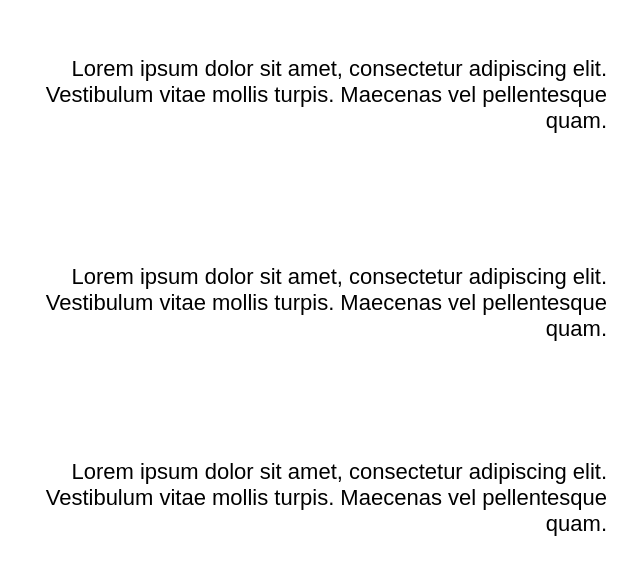
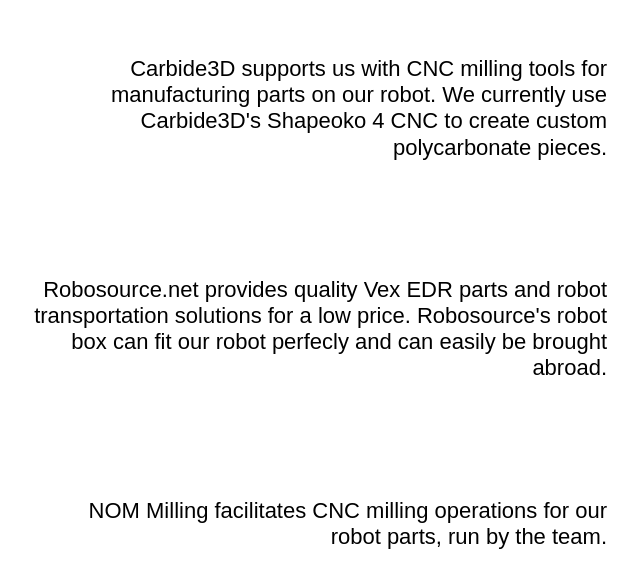
Before and after one commit to 25K-vrc/25K-website, a website: page src/index.html in a window 1280 px wide. Shown: the part 3272-3860 px from the top of the page, without its empty margins (618-1258 px from the left). Drawn offline with nearby package versions, Linux system fonts and the light colour scheme; a web font is replaced by a local one.

Commit message:
Sponsor content update

```diff
--- a/src/index.html
+++ b/src/index.html
@@ -284,7 +284,7 @@
                 </div>
                 <div class="col-12 col-lg-6">
                   <p class="std-txt sponsor-text">
-                    Lorem ipsum dolor sit amet, consectetur adipiscing elit. Vestibulum vitae mollis turpis. Maecenas vel pellentesque quam.                  </p>
+                    Carbide3D supports us with CNC milling tools for manufacturing parts on our robot. We currently use Carbide3D's Shapeoko 4 CNC to create custom polycarbonate pieces.                  </p>
                 </div>
               </div>
               <div class="row sponsor-row">
@@ -293,7 +293,7 @@
                 </div>
                 <div class="col-12 col-lg-6">
                   <p class="std-txt sponsor-text">
-                    Lorem ipsum dolor sit amet, consectetur adipiscing elit. Vestibulum vitae mollis turpis. Maecenas vel pellentesque quam.                  </p>
+                    Robosource.net provides quality Vex EDR parts and robot transportation solutions for a low price. Robosource's robot box can fit our robot perfecly and can easily be brought abroad.                  </p>
                 </div>
               </div>
               <div class="row sponsor-row">
@@ -302,7 +302,7 @@
                 </div>
                 <div class="col-12 col-lg-6">
                   <p class="std-txt sponsor-text">
-                    Lorem ipsum dolor sit amet, consectetur adipiscing elit. Vestibulum vitae mollis turpis. Maecenas vel pellentesque quam.                  </p>
+                    NOM Milling facilitates CNC milling operations for our robot parts, run by the team.                  </p>
                 </div>
               </div>
             </div>
```
